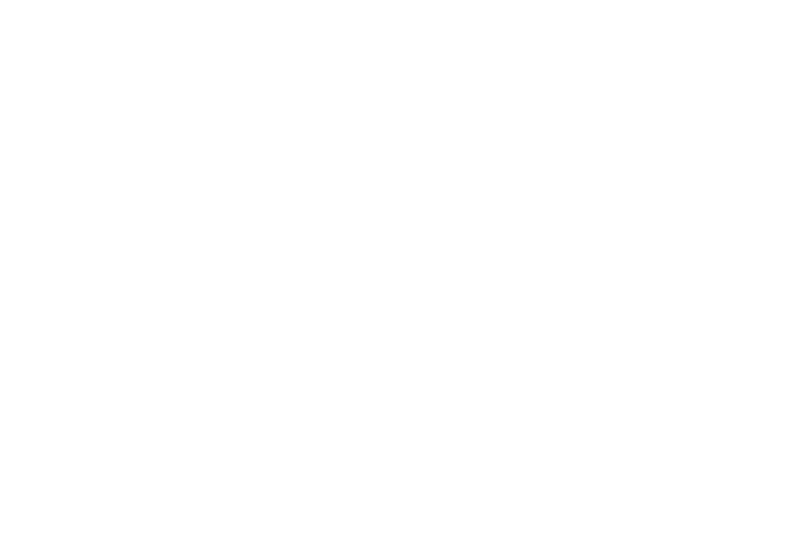
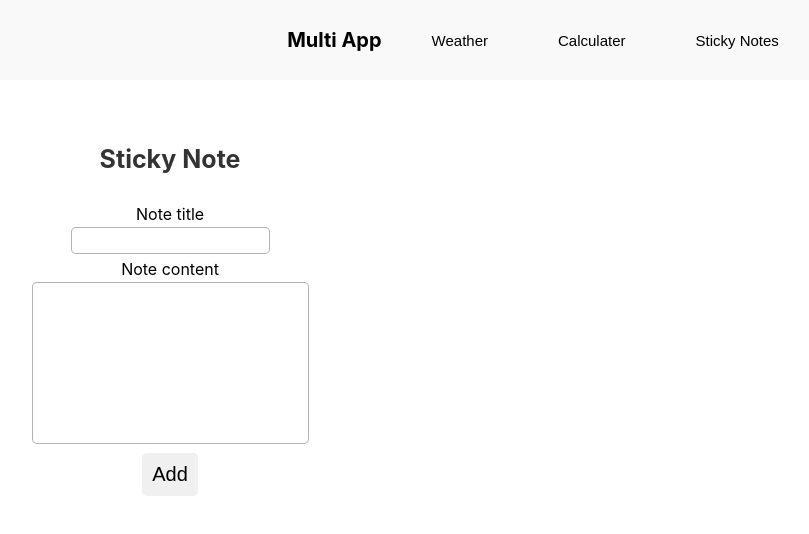
Before and after one commit to ali-mansour21/Multi-App, a React (Create React App) app: page /notes in a window 1280 px wide. Before the commit this address had no page. Shown: the top 534 px of the page, without its empty margins (97-906 px from the left). Built offline with nearby package versions, Linux system fonts and the light colour scheme.

Commit message:
implement the drag functionality

```diff
--- a/package.json
+++ b/package.json
@@ -3,11 +3,17 @@
   "version": "0.1.0",
   "private": true,
   "dependencies": {
+    "@fortawesome/fontawesome-svg-core": "^6.5.1",
+    "@fortawesome/free-brands-svg-icons": "^6.5.1",
+    "@fortawesome/free-regular-svg-icons": "^6.5.1",
+    "@fortawesome/free-solid-svg-icons": "^6.5.1",
+    "@fortawesome/react-fontawesome": "^0.2.0",
     "@testing-library/jest-dom": "^5.17.0",
     "@testing-library/react": "^13.4.0",
     "@testing-library/user-event": "^13.5.0",
     "axios": "^1.6.8",
     "react": "^18.2.0",
+    "react-beautiful-dnd": "^13.1.1",
     "react-dom": "^18.2.0",
     "react-router": "^6.22.3",
     "react-router-dom": "^6.22.3",
--- a/src/App.js
+++ b/src/App.js
@@ -1,7 +1,8 @@
 import "./App.css";
 import { BrowserRouter, Route, Routes } from "react-router-dom";
 import Weather from "./pages/Weather";
-import Calculator from "./pages/Calculater/index.jsx";
+import Calculator from "./pages/Calculater";
+import StickyNote from "./pages/StickyNote";
 function App() {
   return (
     <div className="App">
@@ -9,6 +10,7 @@
         <Routes>
           <Route path="/" Component={Weather} />
           <Route path="/calculator" Component={Calculator} />
+          <Route path="/notes" Component={StickyNote} />
         </Routes>
       </BrowserRouter>
     </div>
--- /dev/null
+++ b/src/pages/StickyNote/components/Note.jsx
@@ -0,0 +1,21 @@
+import { faEdit, faTrashCan } from "@fortawesome/free-regular-svg-icons";
+import { FontAwesomeIcon } from "@fortawesome/react-fontawesome";
+import React from "react";
+
+const Note = ({ note }) => {
+  console.log(note);
+  return (
+    <div className="card">
+      <div>
+        <h3>{note.title}</h3>
+        <div className="actions">
+          <FontAwesomeIcon icon={faEdit} />
+          <FontAwesomeIcon icon={faTrashCan} />
+        </div>
+      </div>
+      <p>{note.content}</p>
+    </div>
+  );
+};
+
+export default Note;
--- /dev/null
+++ b/src/pages/StickyNote/index.jsx
@@ -0,0 +1,123 @@
+import React, { useEffect, useState } from "react";
+import Header from "../../components/Header.jsx";
+import "./styles/index.css";
+import { DragDropContext, Droppable, Draggable } from "react-beautiful-dnd";
+import Note from "./components/Note.jsx";
+const Index = () => {
+  const [noteId, setNoteId] = useState(0);
+  const [noteDataList, setNoteDataList] = useState([]);
+  const [notes, updateNotes] = useState(noteDataList);
+  const [noteData, setNoteData] = useState({
+    id: noteId,
+    title: "",
+    content: "",
+  });
+  useEffect(() => {
+    const storedNotes = JSON.parse(localStorage.getItem("notes"));
+    if (storedNotes) {
+      setNoteDataList(storedNotes);
+      setNoteId(storedNotes.length);
+      updateNotes(storedNotes);
+    }
+  }, []);
+
+  const handleAddNote = () => {
+    const newNote = {
+      id: noteId,
+      title: noteData.title,
+      content: noteData.content,
+    };
+    setNoteDataList([...noteDataList, newNote]);
+    setNoteId(noteId + 1);
+    localStorage.setItem("notes", JSON.stringify([...noteDataList, newNote]));
+    setNoteData({ id: noteId, title: "", content: "" });
+  };
+  const handleOnDragEnd = (result) => {
+    const itmes = Array.from(notes);
+    const [reorderedNote] = itmes.splice(result.source.index, 1);
+    itmes.splice(result.destination.index, 0, reorderedNote);
+    updateNotes(itmes);
+  };
+  return (
+    <>
+      <Header />
+      <div className="sticky-note">
+        <div className="sticky-note-header">
+          <div>
+            <h2>Sticky Note</h2>
+          </div>
+          <form
+            onSubmit={(e) => {
+              e.preventDefault();
+              handleAddNote();
+            }}
+          >
+            <div>
+              <label htmlFor="title">Note title</label>
+              <input
+                type="text"
+                onChange={(e) => {
+                  setNoteData({ ...noteData, title: e.target.value });
+                }}
+                value={noteData.title}
+                name="title"
+                id="title"
+              />
+            </div>
+            <div>
+              <label htmlFor="content">Note content</label>
+              <textarea
+                name="content"
+                onChange={(e) => {
+                  setNoteData({ ...noteData, content: e.target.value });
+                }}
+                id="content"
+                cols="30"
+                rows="10"
+                value={noteData.content}
+              ></textarea>
+            </div>
+            <div>
+              <button type="submit">Add</button>
+            </div>
+          </form>
+        </div>
+        <DragDropContext onDragEnd={handleOnDragEnd}>
+          <div className="sticky-note-content">
+            <Droppable droppableId="notes">
+              {(provided) => (
+                <div
+                  {...provided.droppableProps}
+                  ref={provided.innerRef}
+                  className="note-container"
+                >
+                  {notes?.map((note, index) => (
+                    <Draggable
+                      key={note.id.toString()}
+                      draggableId={note.id.toString()}
+                      index={index}
+                    >
+                      {(provided) => (
+                        <div
+                          ref={provided.innerRef}
+                          {...provided.draggableProps}
+                          {...provided.dragHandleProps}
+                          className="note-wrapper"
+                        >
+                          <Note index={index} note={note} />
+                        </div>
+                      )}
+                    </Draggable>
+                  ))}
+                  {provided.placeholder}
+                </div>
+              )}
+            </Droppable>
+          </div>
+        </DragDropContext>
+      </div>
+    </>
+  );
+};
+
+export default Index;
--- /dev/null
+++ b/src/pages/StickyNote/styles/index.css
@@ -0,0 +1,75 @@
+.sticky-note {
+  display: flex;
+  margin-top: 5%;
+  gap: 20px;
+}
+.sticky-note h2 {
+  margin-bottom: 30px;
+  font-size: 25px;
+  color: rgba(0, 0, 0, 0.8);
+}
+.sticky-note-header {
+  flex-basis: 40%;
+  display: flex;
+  align-items: center;
+  flex-direction: column;
+  padding-left: 30px;
+}
+.sticky-note-header label {
+  display: block;
+  margin-bottom: 3px;
+}
+.sticky-note-header input,
+.sticky-note-header textarea {
+  margin-bottom: 5px;
+  padding: 5px 10px;
+  border-radius: 5px;
+  resize: none;
+  border: 1px solid rgba(0, 0, 0, 0.3);
+}
+.sticky-note-content {
+  flex-basis: 60%;
+  padding-right: 30px;
+  display: flex;
+  flex-wrap: wrap;
+  justify-content: space-between;
+  gap: 15px;
+}
+.sticky-note-content .card {
+  width: 200px;
+  height: 200px;
+  border-radius: 15px;
+  background-color: rgba(0, 0, 0, 0.1);
+  padding: 15px;
+}
+.sticky-note-content .card h3 {
+  font-weight: 700;
+}
+.sticky-note-content .card p {
+  font-size: 15px;
+  margin-top: 15px;
+  color: rgba(0, 0, 0, 0.5);
+}
+.sticky-note-content .card div {
+  display: flex;
+  justify-content: space-between;
+  align-items: center;
+}
+.sticky-note-content .card div .actions {
+  display: flex;
+  gap: 3px;
+  align-items: center;
+}
+.sticky-note-content .card div .actions svg:hover {
+  cursor: pointer;
+  color: rgba(0, 0, 0, 0.3);
+}
+.note-container {
+  display: flex;
+  justify-content: space-between;
+  gap: 10px;
+  flex-wrap: wrap;
+}
+.note-wrapper {
+  margin-right: 15px;
+}
```
Also changed, not shown: 1 other file (tests, documents, lock files or other folders).
